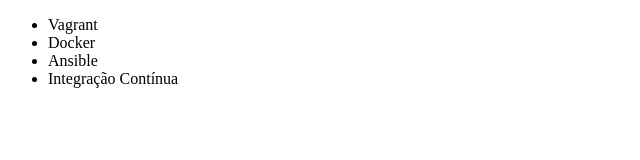
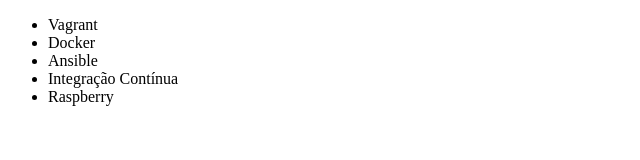
Before and after one commit to antoniogarcia78/aluragit, a plain HTML site: page index.html in a window 1280 px wide. Shown: the full height of the page, 0-640 px from the left. Drawn offline with Linux system fonts and the light colour scheme.

Commit message:
nuevo curso raspberry

```diff
--- a/index.html
+++ b/index.html
@@ -10,6 +10,7 @@
       <li>Docker</li>
       <li>Ansible</li>
       <li>Integração Contínua</li>
+      <li>Raspberry</li>
     </ul>
   </body>
 </html>
```
